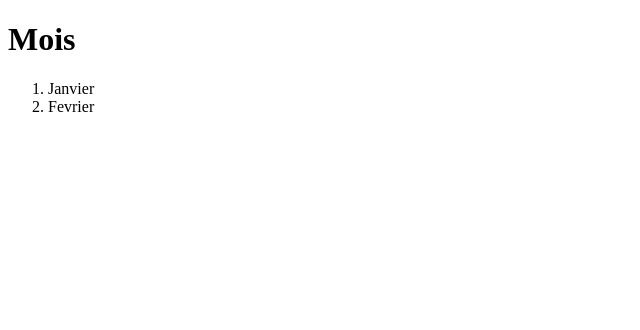
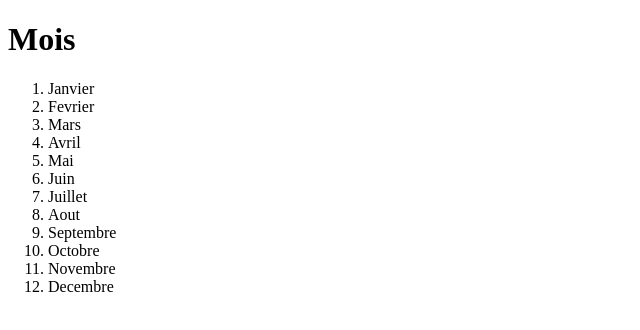
Before and after one commit to melchqt/htmlPartie1Exercice3, a plain HTML site: page index.html in a window 1280 px wide. Shown: the whole page, without its empty margins (0-640 px from the left). Drawn offline with Linux system fonts and the light colour scheme.

Commit message:
site internet

```diff
--- a/index.html
+++ b/index.html
@@ -9,5 +9,15 @@
   <ol>
     <li>Janvier</li>
     <li>Fevrier</li>
+    <li>Mars</li>
+    <li>Avril</li>
+    <li>Mai</li>
+    <li>Juin</li>
+    <li>Juillet</li>
+    <li>Aout</li>
+    <li>Septembre</li>
+    <li>Octobre</li>
+    <li>Novembre</li>
+    <li>Decembre</li>
   </body>
 </html>
```
